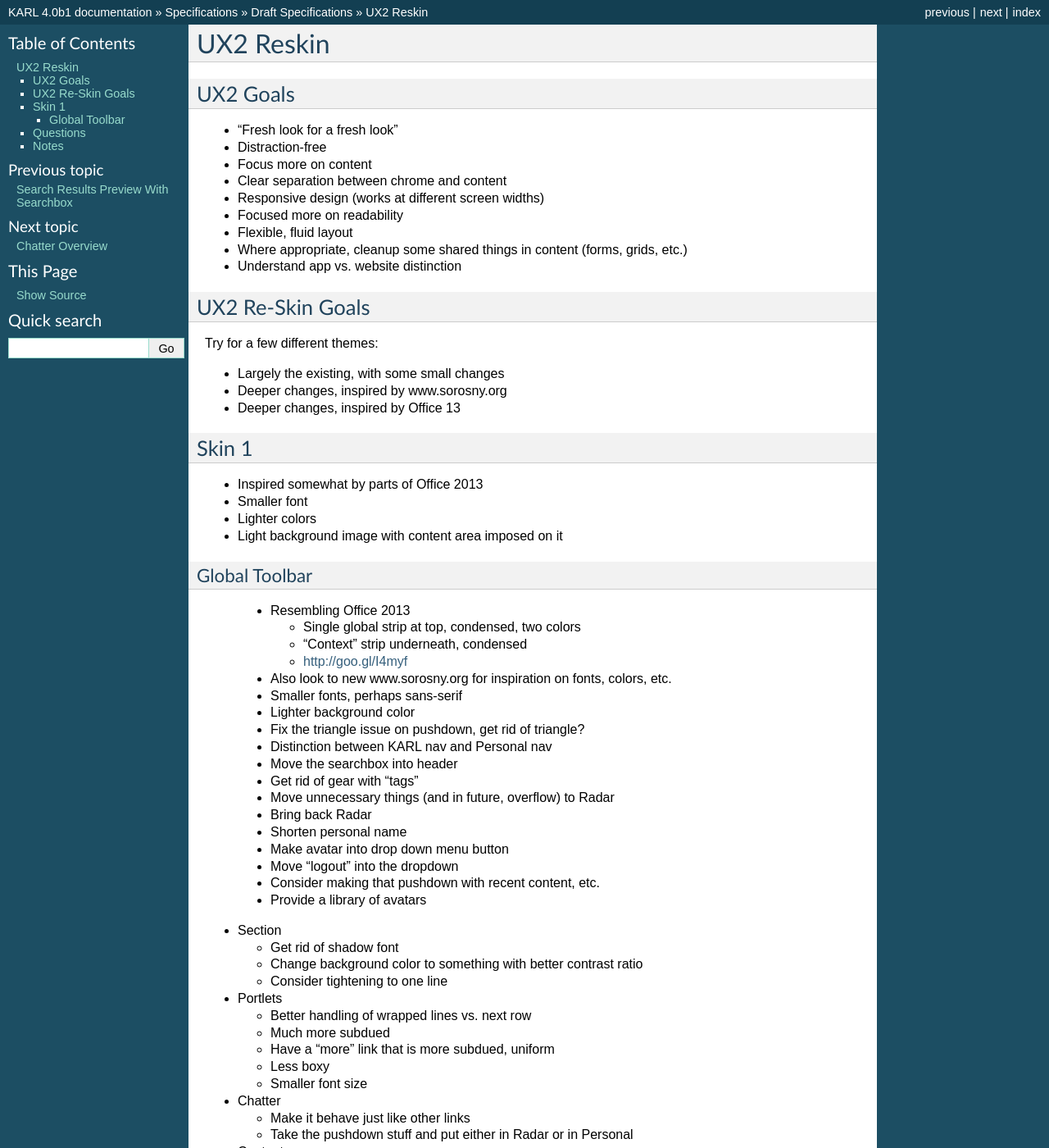
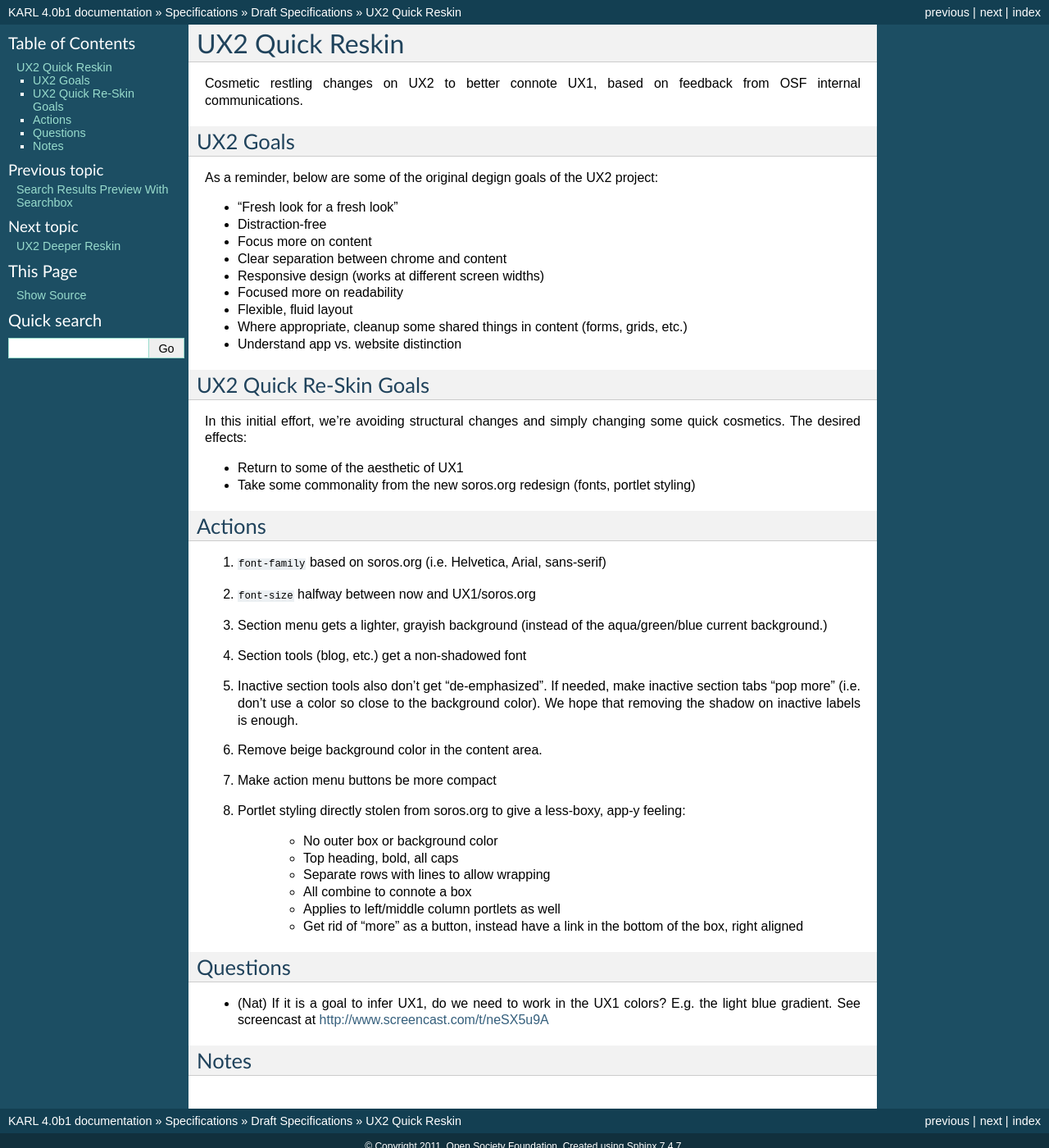
Before and after one commit to karlproject/karldocs, a Sphinx documentation site: the page built from docs/specs/drafts/ux2-reskin.rst, in a window 1280 px wide and 1400 px high. Shown: the whole window at 82% size. Built offline with Sphinx 7.4.7, drawn with Linux system fonts in a browser that asks for light colours; some of the changed text lies outside the part shown.

Commit message:
Got UX2 Reskin proposals in shape.

```diff
--- a/docs/specs/drafts/index.rst
+++ b/docs/specs/drafts/index.rst
@@ -15,6 +15,7 @@ In Progress
     open-id
     searchbox
     ux2-reskin
+    ux2-reskin2
 
 Archived
 ========
--- a/docs/specs/drafts/ux2-reskin.rst
+++ b/docs/specs/drafts/ux2-reskin.rst
@@ -1,9 +1,15 @@
-==========
-UX2 Reskin
-==========
+================
+UX2 Quick Reskin
+================
+
+Cosmetic restling changes on UX2 to better connote UX1,
+based on feedback from OSF internal communications.
 
 UX2 Goals
 =========
+
+As a reminder, below are some of the original degign goals of the UX2
+project:
 
 - "Fresh look for a fresh look"
 
@@ -24,122 +30,61 @@ UX2 Goals
 
 - Understand app vs. website distinction
 
-UX2 Re-Skin Goals
-=================
+UX2 Quick Re-Skin Goals
+=======================
 
-Try for a few different themes:
+In this initial effort, we're avoiding structural changes and simply
+changing some quick cosmetics. The desired effects:
 
-- Largely the existing, with some small changes
+- Return to some of the aesthetic of UX1
 
-- Deeper changes, inspired by www.sorosny.org
+- Take some commonality from the new soros.org redesign (fonts,
+  portlet styling)
 
-- Deeper changes, inspired by Office 13
+Actions
+=======
 
+#. ``font-family`` based on soros.org (i.e. Helvetica, Arial,
+   sans-serif)
 
-Skin 1
-======
+#. ``font-size`` halfway between now and UX1/soros.org
 
-- Inspired somewhat by parts of Office 2013
+#. Section menu gets a lighter, grayish background (instead of the
+   aqua/green/blue current background.)
 
-- Smaller font
+#. Section tools (blog, etc.) get a non-shadowed font
 
-- Lighter colors
+#. Inactive section tools also don't get "de-emphasized". If needed,
+   make inactive section tabs "pop more" (i.e. don't use a color so
+   close to the background color). We hope that removing the shadow on
+   inactive labels is enough.
 
-- Light background image with content area imposed on it
+#. Remove beige background color in the content area.
 
-Global Toolbar
---------------
+#. Make action menu buttons be more compact
 
-  - Resembling Office 2013
+#. Portlet styling directly stolen from soros.org to give a less-boxy,
+   app-y feeling:
 
-    - Single global strip at top, condensed, two colors
+    - No outer box or background color
 
-    - "Context" strip underneath, condensed
+    - Top heading, bold, all caps
 
-    - http://goo.gl/I4myf
+    - Separate rows with lines to allow wrapping
 
-  - Also look to new www.sorosny.org for inspiration on fonts, colors,
-    etc.
+    - All combine to connote a box
 
-  - Smaller fonts, perhaps sans-serif
+    - Applies to left/middle column portlets as well
 
-  - Lighter background color
-
-  - Fix the triangle issue on pushdown, get rid of triangle?
-
-  - Distinction between KARL nav and Personal nav
-
-  - Move the searchbox into header
-
-  - Get rid of gear with "tags"
-
-  - Move unnecessary things (and in future, overflow) to Radar
-
-  - Bring back Radar
-
-  - Shorten personal name
-
-  - Make avatar into drop down menu button
-
-  - Move "logout" into the dropdown
-
-  - Consider making that pushdown with recent content, etc.
-
-  - Provide a library of avatars
-
-- Section
-
-  - Get rid of shadow font
-
-  - Change background color to something with better contrast ratio
-
-  - Consider tightening to one line
-
-- Portlets
-
-  - Better handling of wrapped lines vs. next row
-
-  - Much more subdued
-
-  - Have a "more" link that is more subdued, uniform
-
-  - Less boxy
-
-  - Smaller font size
-
-- Chatter
-
-  - Make it behave just like other links
-
-  - Take the pushdown stuff and put either in Radar or in Personal
-
-- Content
-
-  - Move tagbox back under resource title, in greatly condensed form
-
-  - Get rid of sidebars where they are not needed
-
-  - Work harder to get the resource title up
-
-  - Especially, with searchbox now moved up, resolve the action menu
-    challenge
-
-  - Get rid of button motif for chrome links
-
-- Home page
-
-  - Inspired by sorosny.org  layout
-
-  - Get a tablet-optimized version
-
+    - Get rid of "more" as a button, instead have a link in the bottom
+      of the box, right aligned
 
 Questions
 =========
 
-- Do we need to support multiple "themes", just to get out of the trap
-  of "what's the ultimate decisions?"
-
-- What value is there placed on the responsive design?
+- (Nat) If it is a goal to infer UX1, do we need to work in the UX1
+  colors? E.g. the light blue gradient. See screencast at
+  http://www.screencast.com/t/neSX5u9A
 
 Notes
 =====
```
Also changed, not shown: docs/specs/drafts/ux2-reskin2.rst (added, +81 -0 lines).
